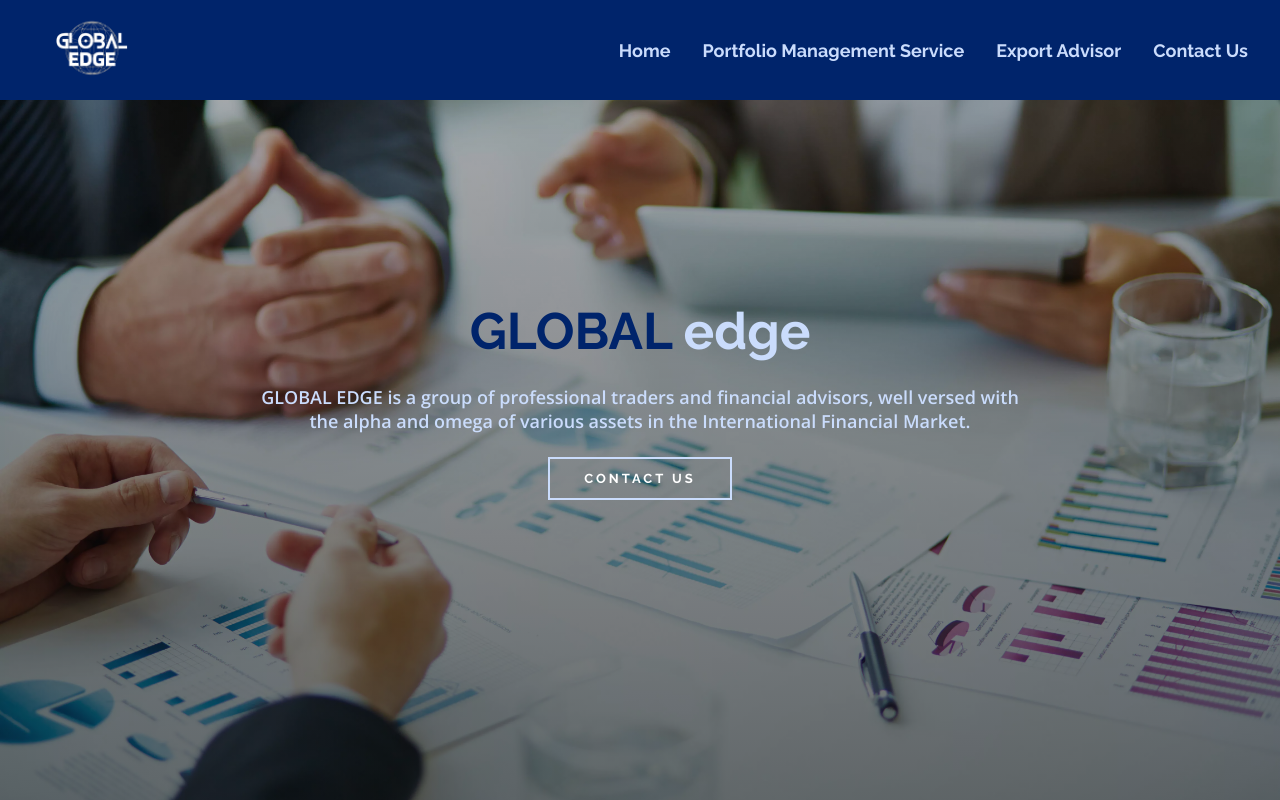
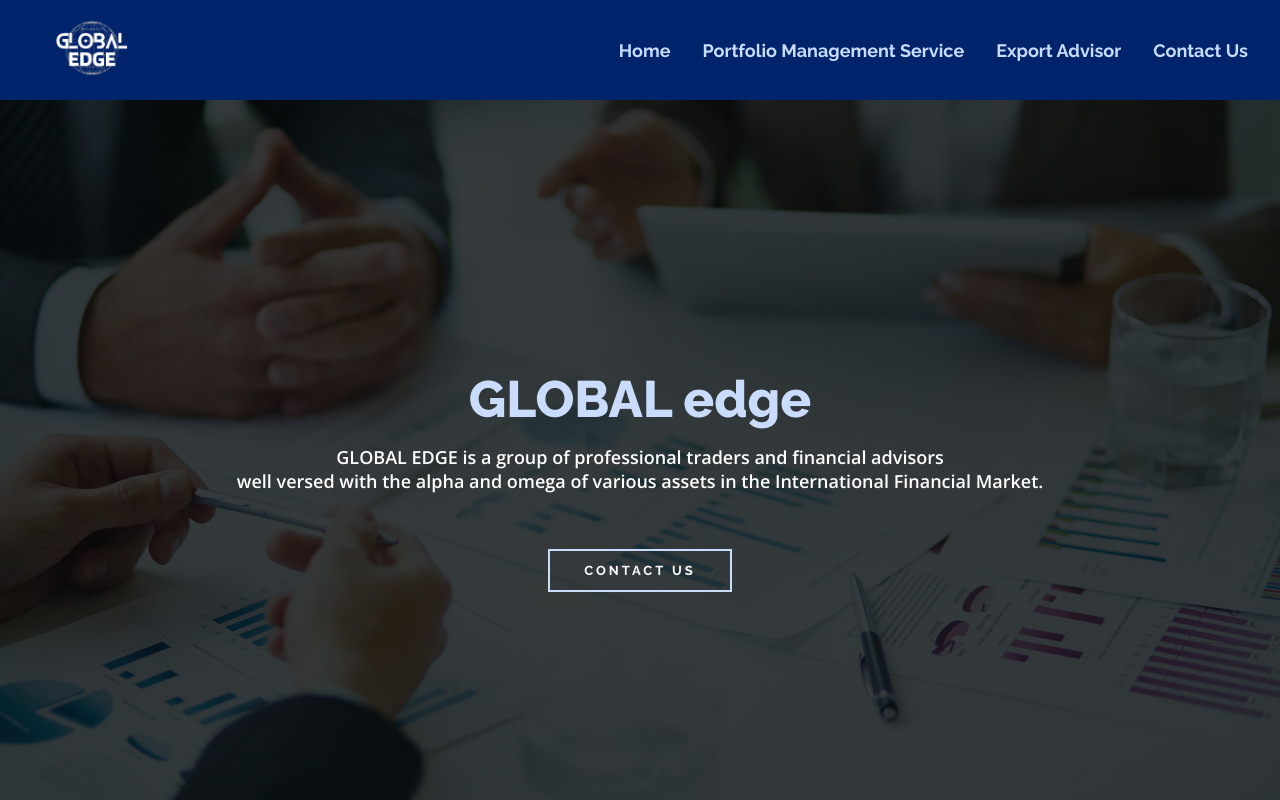
Before and after one commit to abdulsamad2003/prefex-solution, a React (Create React App) app: page / in a window 1280 px wide. Built offline with nearby package versions, Linux system fonts and the light colour scheme.

Commit message:
improve performance

```diff
--- a/src/index.css
+++ b/src/index.css
@@ -24,5 +24,4 @@
   font-display: swap;
   font-weight: 600;
   font-style: normal;
-  font-variation-settings:"wdth" 100;
 }
--- a/src/pages/landingpage/Home.js
+++ b/src/pages/landingpage/Home.js
@@ -9,9 +9,9 @@
         <h1 className="main-font">
           GLOBAL <span>edge</span>
         </h1>
-        <p className="para-font">
-          GLOBAL EDGE is a group of professional traders and financial advisors,
-          well versed with <br /> the alpha and omega of various assets in the
+        <p style={{paddingTop: '2vh'}} className="para-font">
+          GLOBAL EDGE is a group of professional traders and financial advisors </p>
+        <p style={{paddingBottom: '2vh'}} className="para-font"> well versed with the alpha and omega of various assets in the
           International Financial Market.
         </p>
         <Link to="/contact" className="hero-btn" aria-label="Contact Us">
--- a/src/pages/landingpage/Home.scss
+++ b/src/pages/landingpage/Home.scss
@@ -1,5 +1,5 @@
 .home{
-    background: linear-gradient(rgba(4,9,10,.3),rgba(4,9,10,.6)), url('../../assets/home.webp');
+    background: linear-gradient(rgba(4,9,10,.8),rgba(4,9,10,.8)), url('../../assets/home.webp');
     background-size: cover;
     background-repeat: no-repeat;
     overflow-x: hidden;
@@ -13,21 +13,18 @@
         text-align: center;
     }
     h1{
+        margin-top: 20vh;
+        font-weight: 800;
+
         font-size: clamp(2rem, 4vw , 4rem);
-        color: var(--primary-color);
+        color: var(--secondary-color);
         span{
-            color: var(--secondary-color);
             font-size: clamp(2rem, 4vw , 4rem);
-        }
-        @media screen and (max-width: 500px) {
-            margin-top: 40px;
-            font-weight: 800;
         }
     }
     p{
         font-size: clamp(14px, 3vw , 18px);
-        color: var(--secondary-color);
-        padding: 3vh 0;
+        color: #fff;
         @media screen and (max-width: 500px) {
             width: 90%;
             margin: 0 auto;
@@ -46,6 +43,7 @@
         cursor: pointer;
         position: relative;
         background: transparent;
+        margin-top: 5vh;
         &:hover{
             background: var(--primary-color);
             letter-spacing: 5px;
```
